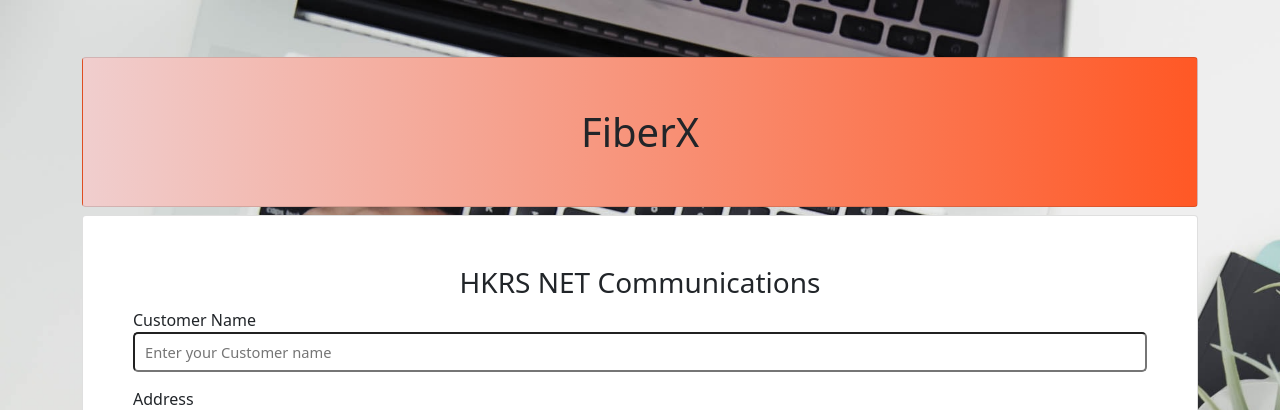
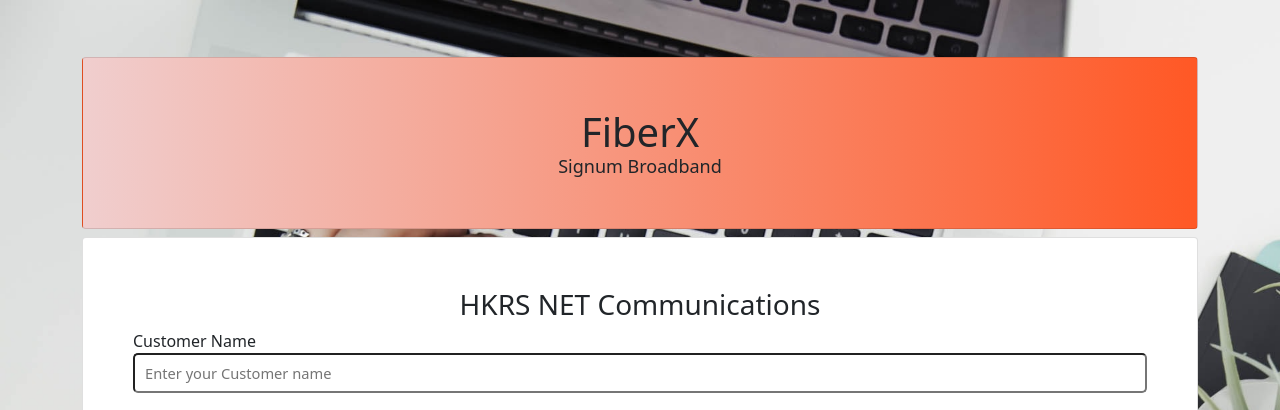
Before and after one commit to Kamal-prog-code/hkrs_invoice_gen, a Django app: template app/templates/app/index.html in a window 1280 px wide. Shown: the top 410 px of the page. Run offline with Django 3.2, Linux system fonts and the light colour scheme; the template is opened without the code that fills it, so the values that code supplies are empty; some libraries are stand-ins or nearby versions.

Commit message:
Final edits

```diff
--- a/app/templates/app/index.html
+++ b/app/templates/app/index.html
@@ -93,7 +93,7 @@
 	<div class="container">
 		<div class="row">
 			<div class="col-xs" style="margin-left: 0%;margin-top: 5%;margin-bottom: 5%;">
-				<h1 class="card text-center" style="background: linear-gradient(to right,rgb(240, 206, 206),rgb(255, 88, 37));">FiberX</h1>
+				<h1 class="card text-center" style="background: linear-gradient(to right,rgb(240, 206, 206),rgb(255, 88, 37));">FiberX<span style="font-size:large">Signum Broadband</span></h1>
 				<div class="card text-center">
 					<h3>HKRS NET Communications</h3>
 					<form name="Kform" class="text-start" method="GET">
```
